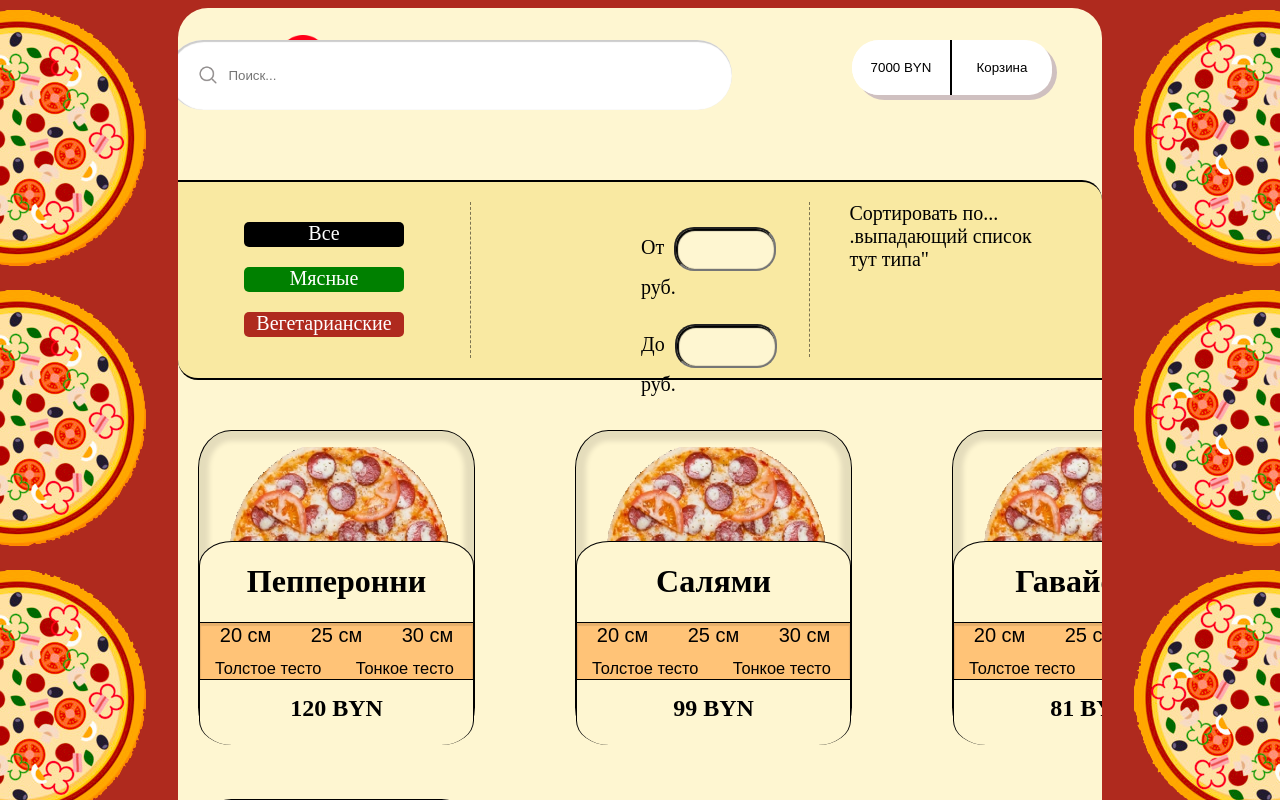
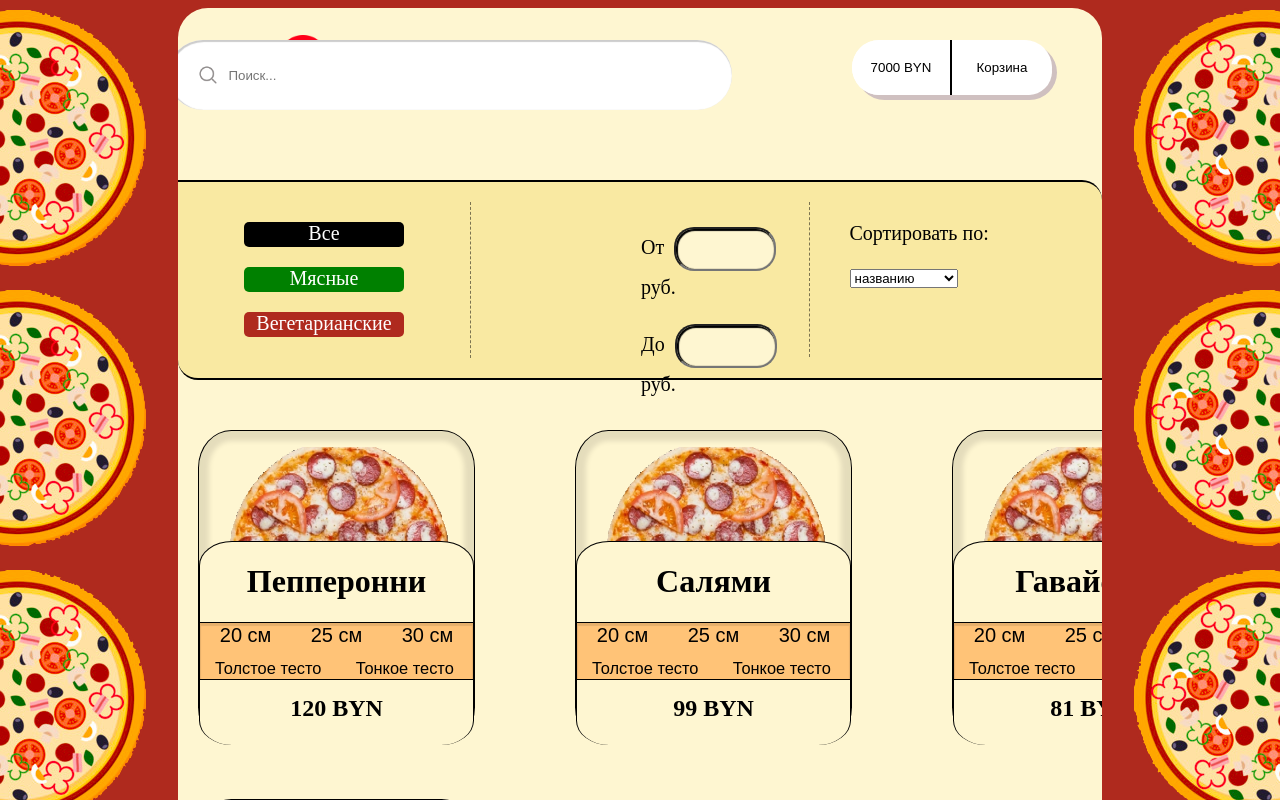
Before and after one commit to MaksimkaFishbain/reactpizza, a React (Create React App) app: page / in a window 1280 px wide. Shown: the top 800 px of the page. Built offline with nearby package versions, Linux system fonts and the light colour scheme; a web font is replaced by a local one.

Commit message:
component sortings added

```diff
--- a/src/components/Sortings.jsx
+++ b/src/components/Sortings.jsx
@@ -13,8 +13,14 @@ const Sortings = () => {
                 <li>До <input /> руб.</li>
             </ol>
             <ol id="right">
-                <li>Сортировать по...</li>
-                <li>.выпадающий список тут типа"</li>
+                <li>
+                    <p>Сортировать по:</p>
+                    <select>
+                        <option value={"1"}>названию</option>
+                        <option value={"2"}>цене</option>
+                        <option value={"3"}>популярности</option>
+                    </select>
+                </li>
             </ol>
         </div>
     );
```
